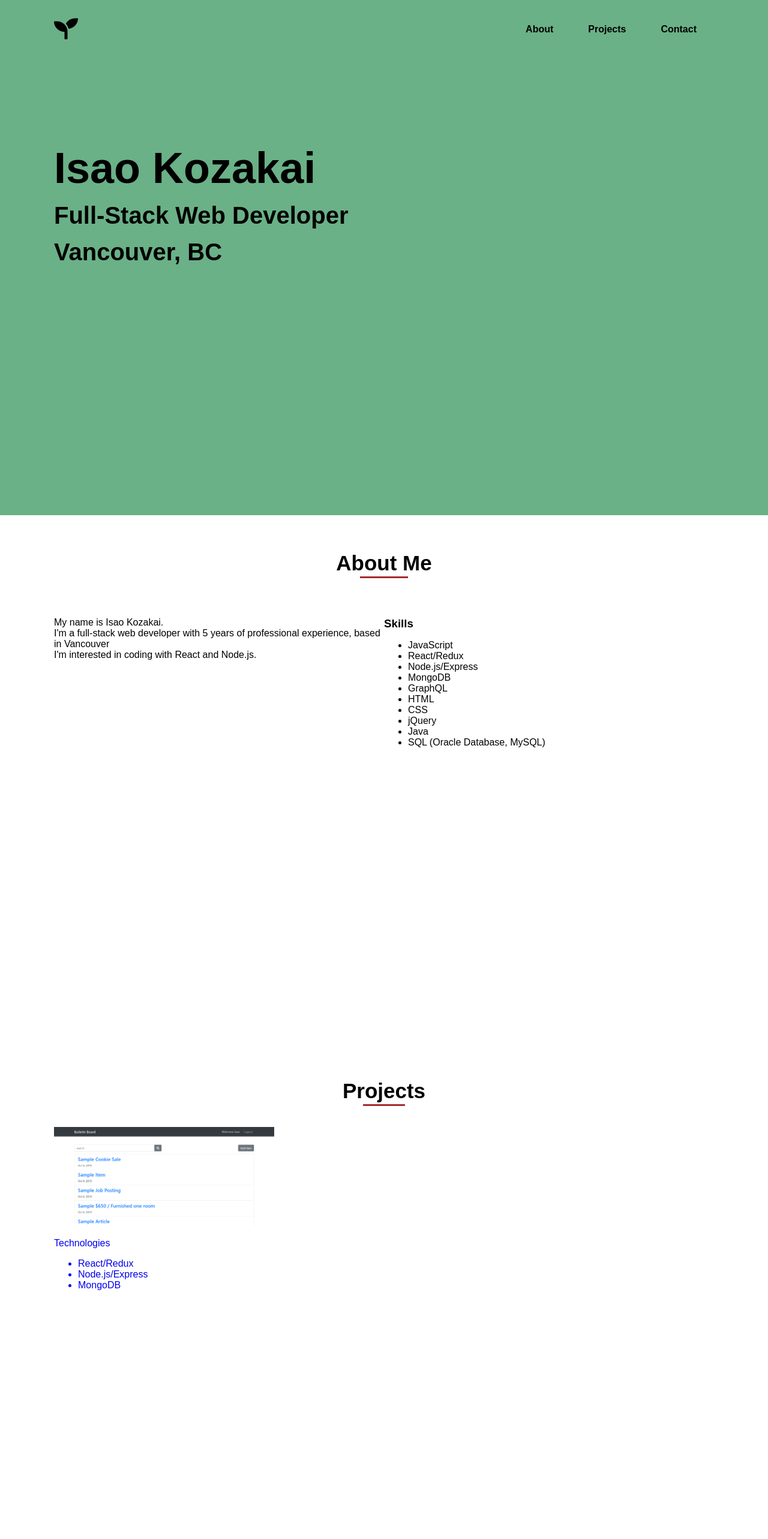
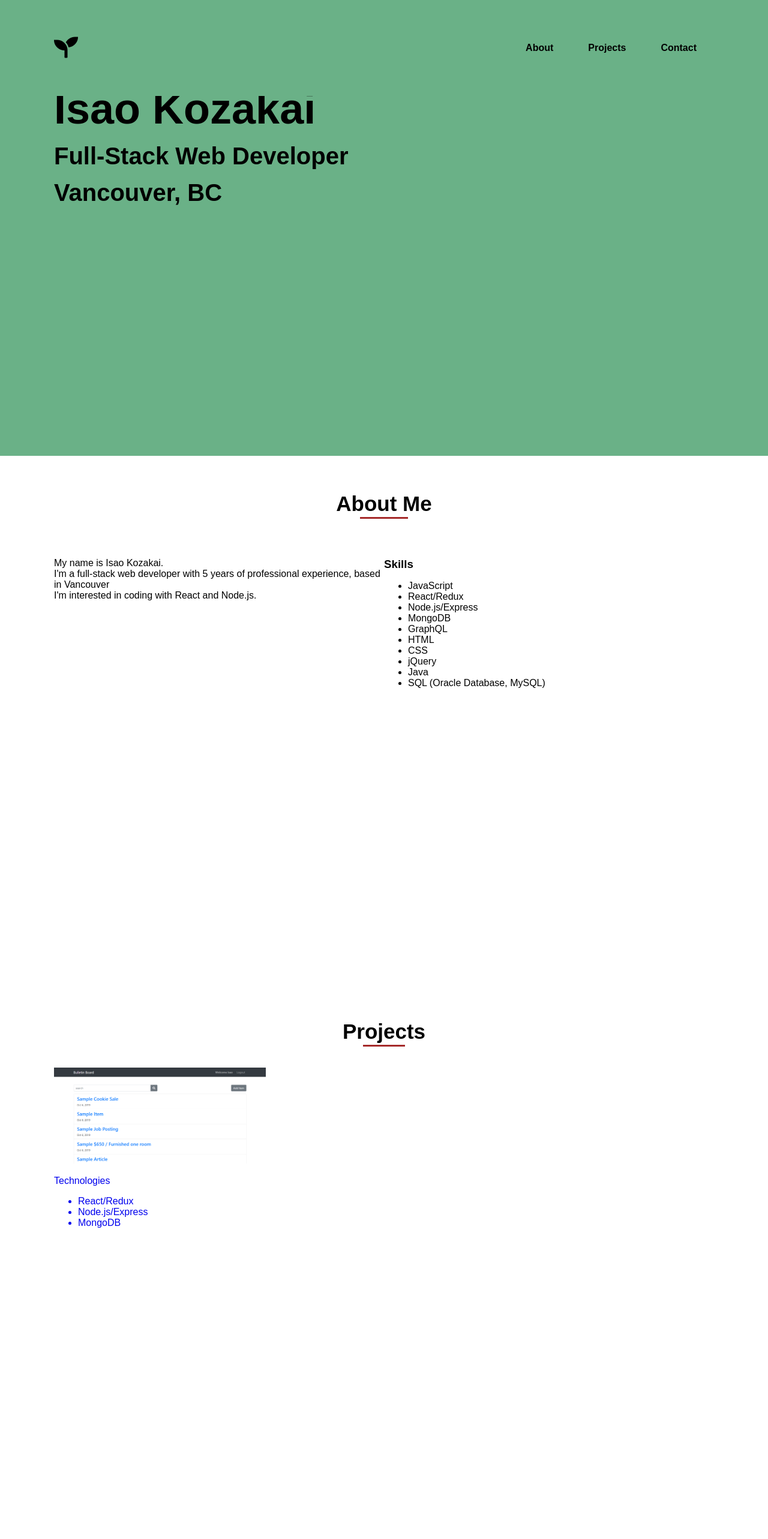
Before and after one commit to isaokozakai/my-portfolio-site_v1, a React (Create React App) app: page / in a window 1280 px wide. Shown: the top 2566 px of the page at 60% size. Built offline with nearby package versions, Linux system fonts and the light colour scheme.

Commit message:
Modify the header to shrink when the display scrolls, and Change the projects part to use the grid layout

```diff
--- a/src/components/Header.js
+++ b/src/components/Header.js
@@ -1,8 +1,19 @@
-import React from 'react';
+import React, { useEffect } from 'react';
 
 const Header = () => {
+  useEffect(() => {
+    window.onscroll = () => {
+      const header = document.getElementById("header");
+      if (document.body.scrollTop > 500 || document.documentElement.scrollTop > 500) {
+        header.style.height = "10%";
+      } else {
+        header.style.height = "20%";
+      }
+    };
+  }, []);
+
   return (
-    <header className="header">
+    <header id="header">
       <div className="container">
         <a href="/">
           <h1 className="logo" alt="Isao">
--- a/src/components/Projects.js
+++ b/src/components/Projects.js
@@ -3,7 +3,7 @@ import React from 'react';
 const Project = () => (
   <section id="projects" className="container">
     <h2 className="headline">Projects</h2>
-    <div className="row">
+    <div className="grid-container">
       <div className="col">
         <a href="https://isao-bulletin-board-service.herokuapp.com">
           <div className="card">
--- a/src/styles/_base.scss
+++ b/src/styles/_base.scss
@@ -19,23 +19,25 @@ a {
   text-decoration: none;
 }
 
-.header {
+#header {
+  position: sticky;
   width: 100%;
   color: black;
   background-color: #6ab187;
+  z-index: 1;
+  transition: 0.5s;
 
   .container {
-    height: 70%;
+    height: 100%;
     padding: 0 40px;
     display: flex;
     align-items: center;
     justify-content: space-between;
-    flex-wrap: wrap;
   }
 
   .logo {
     font-size: 40px;
-    margin-top: 1.3rem 0 1.3rem 0.7rem;
+    margin: auto 0;
     color: black;
     transition-duration: 0.2s;
     cursor: pointer;
@@ -43,7 +45,7 @@ a {
 
   nav {
     ul {
-      margin: 1rem 0;
+      margin: auto 0;
       text-align: center;
     }
 
@@ -83,7 +85,7 @@ main {
 #landing {
   color: black;
   background-color: #6ab187;
-  min-height: 85vh;
+  min-height: 100vh;
 }
 
 .landing-title {
@@ -119,6 +121,7 @@ section {
   text-align: center;
   margin: 20px 0 40px;
   position: relative;
+  z-index: 0;
 }
 
 .headline::after {
@@ -145,15 +148,15 @@ section {
 
 #projects {
   min-height: 100vh;
-  .row {
+  .grid-container {
+    display: grid;
+    align-content: space-between;
+    grid-template-columns: 1fr 1fr 1fr;
+    grid-gap: 20px;
     text-align: left;
-    justify-content: center;
     .card {
-      margin: 0 auto;
-      // box-shadow: 0 4px 8px 0 rgba(0,0,0,0.2);
       transition: 0.2s;
-      width: 100%;
-      height: 500px;
+      height: 400px;
 
       img {
         width: 100%;
--- a/src/styles/_pc.scss
+++ b/src/styles/_pc.scss
@@ -16,7 +16,9 @@
     margin: 0 auto;
   }
 
-  .header {
+  #header {
+    position: fixed;
+    top: 0;
     width: 100%;
     color: black;
     background-color: #6ab187;
@@ -26,17 +28,14 @@
     }
 
     .container {
-      height: 70%;
       padding: 0 90px;
       display: flex;
       align-items: center;
       justify-content: space-between;
-      flex-wrap: wrap;
     }
 
     .logo {
       font-size: 40px;
-    margin-top: 1.3rem 0 1.3rem 0.7rem;
       color: black;
       transition-duration: 0.2s;
       cursor: pointer;
@@ -44,7 +43,6 @@
 
     nav {
       ul {
-        margin: 1rem 0;
         text-align: center;
       }
 
```
